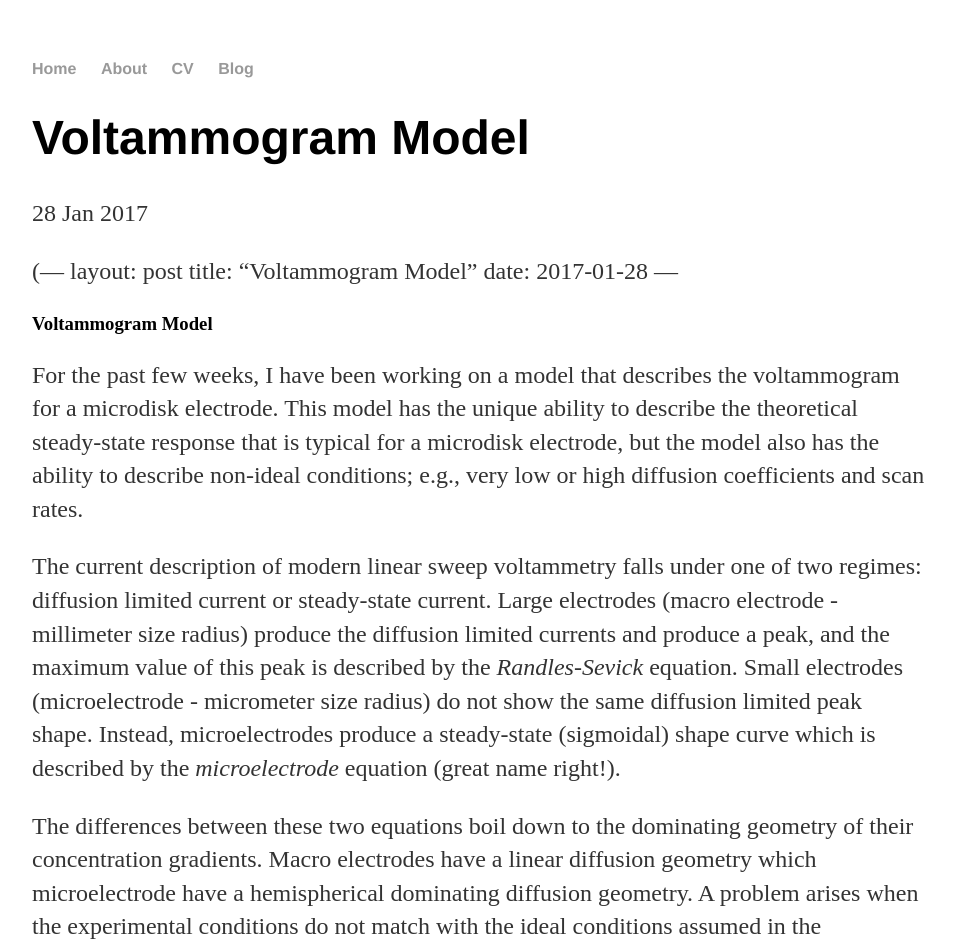
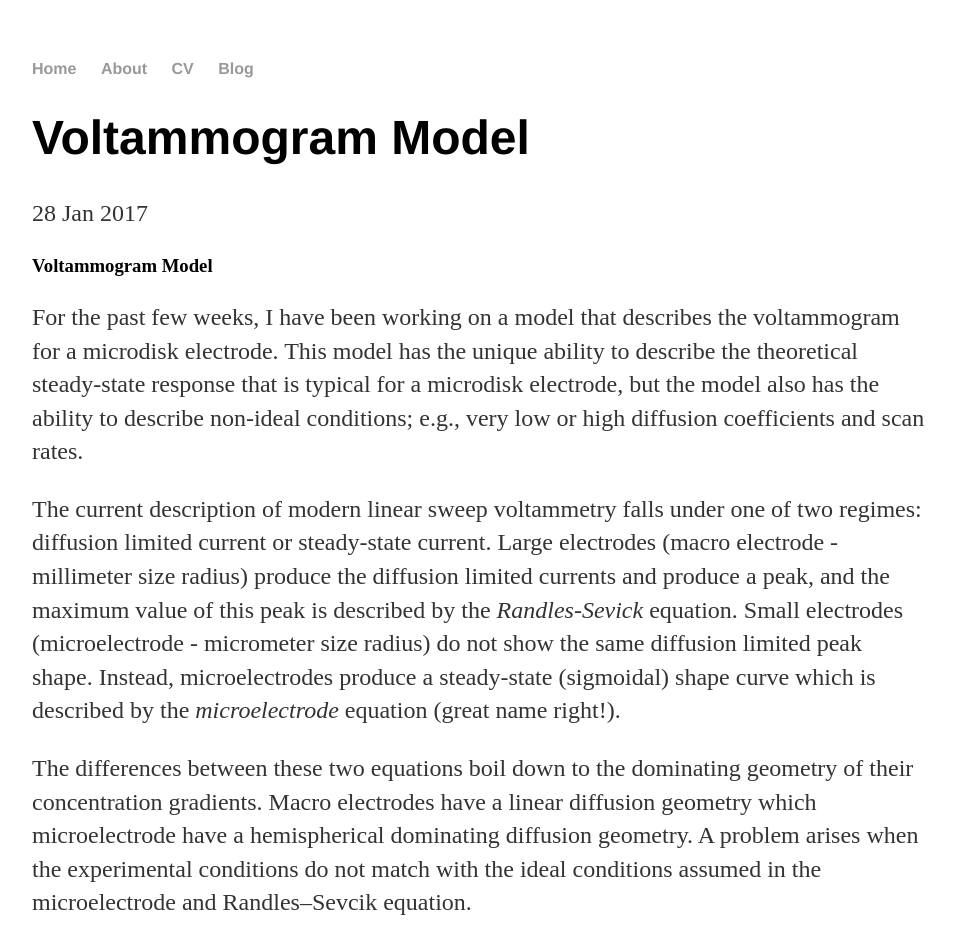
Before and after one commit to bhambly0430/bhambly0430.github.io, a Jekyll site: the page built from _posts/2017-01-28-Voltammogram-Model.md, in a window 1280 px wide. Shown: the top 950 px of the page, without its empty margins (160-1114 px from the left). Built offline with Jekyll 4.4.1, drawn with Linux system fonts in a browser that asks for light colours; our own code applies the rules of GitHub Pages for plain Markdown files; some of the changed text lies outside the part shown.

Commit message:
Update 2017-01-28-Voltammogram-Model.md

```diff
--- a/_posts/2017-01-28-Voltammogram-Model.md
+++ b/_posts/2017-01-28-Voltammogram-Model.md
@@ -1,4 +1,4 @@
-(﻿---
+---
 layout: post
 title: "Voltammogram Model"
 date: 2017-01-28
@@ -13,7 +13,7 @@
 
 In 1984 Aoki and Osteryoung developed a model that describes linear sweep voltammograms for small microelectrodes under various conditions. The complexity of this model has limited its use when compared to other more easily calculatable models; e.g., Randles–Sevcik, microelectrode, and Nicholson-Shain. Aoki and Osteryoungs model can be seen below.
 
-[Aoki-Osteryoung Model](bhambly0430.github.io / _posts / 2017-01-28-photo.PNG )
+![Aoki-Osteryoung Model](bhambly0430.github.io / _posts / 2017-01-28-photo.PNG )
 
 Where n is the number of electrodes in the reaction, F is Faraday's number, r is electrode radius, R is the gas constant, D is the diffusion coefficient, T is the temperature, v is the scan rate, t is the time, c is the concentration, E_i is the initial potential, and E^o is the standard redox potential.
 
```
